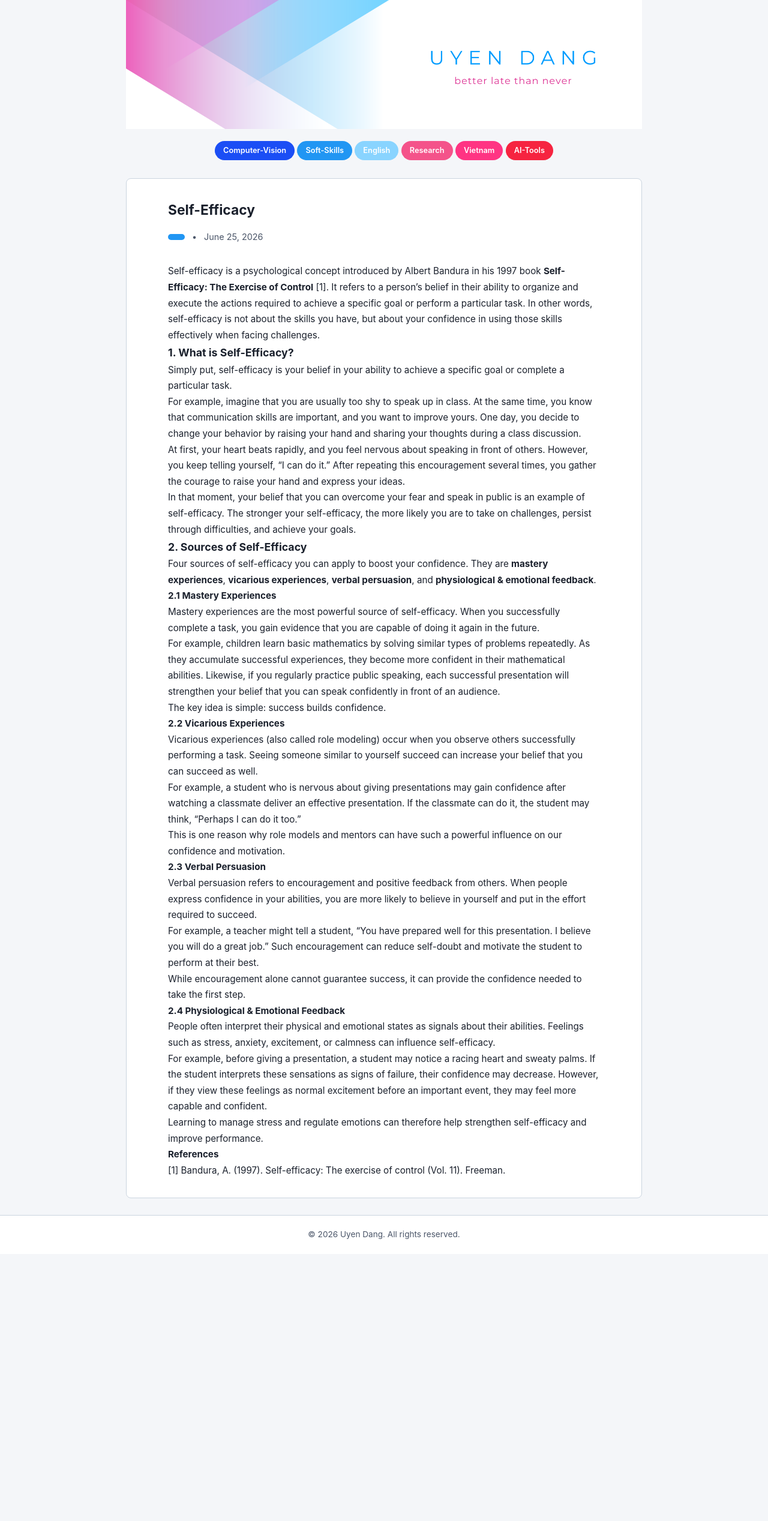
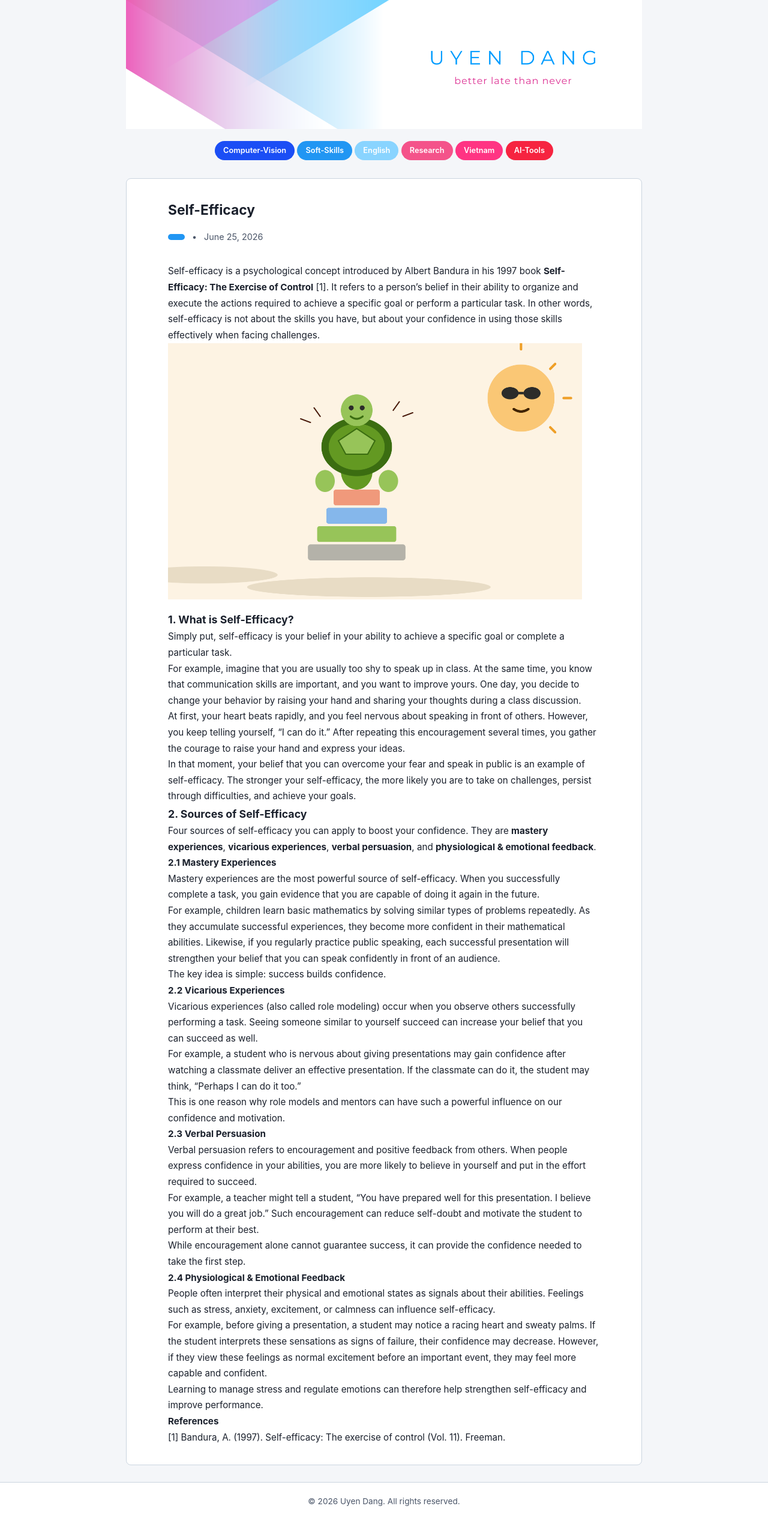
Before and after one commit to DangLeUyen/blog, a Jekyll site: the page built from _posts/2026-06-25-selfEfficacy.md, in a window 1280 px wide. Shown: the whole page at 60% size. Built offline with Jekyll 4.4.1, drawn with Linux system fonts in a browser that asks for light colours; before the commit the page ends 2090 px from its top, so only the background shows below that.

Commit message:
Add image to self-efficacy post
Added an image to enhance the explanation of self-efficacy.

```diff
--- a/_posts/2026-06-25-selfEfficacy.md
+++ b/_posts/2026-06-25-selfEfficacy.md
@@ -8,6 +8,8 @@ categories: Soft-Skills
 Self-efficacy is a psychological concept introduced by Albert Bandura in his 1997 book **Self-Efficacy: The Exercise of Control** [1]. It refers to a person's belief in their ability to organize and execute the actions required to achieve a specific goal or perform a particular task. In other words, self-efficacy is not about the skills you have, but about your confidence in using those skills effectively when facing challenges.
 
 <!--more-->
+
+![self_efficacy]({{ "/assets/image/self_efficacy_cover_turtle.png" | relative_url }}){: width="700" }
 
 ### 1. What is Self-Efficacy?
 Simply put, self-efficacy is your belief in your ability to achieve a specific goal or complete a particular task.
```
